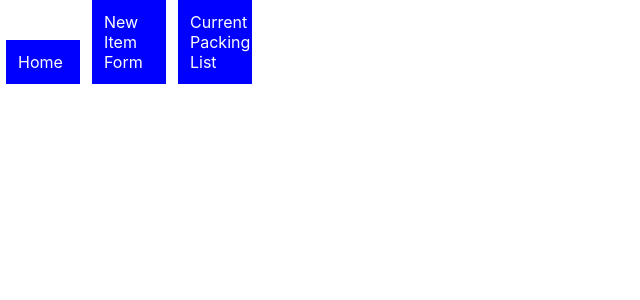
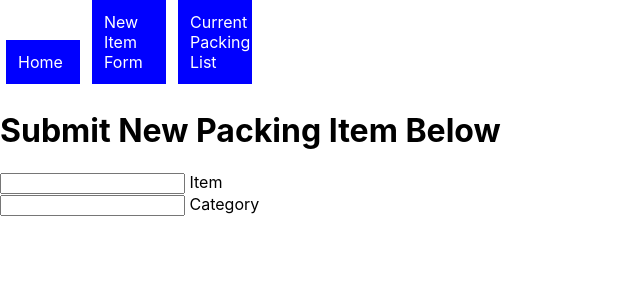
Before and after one commit to turitzinv/phase-2-final-project, a React (Create React App) app: page /newitemform in a window 1280 px wide. Shown: the top 300 px of the page, without its empty margins (0-640 px from the left). Built offline with nearby package versions, Linux system fonts and the light colour scheme; data requests are answered from the project's data file.

Commit message:
Added a table to CurrentPackingList component and began creating the form for New Item Form.

```diff
--- a/src/components/NewItemForm.js
+++ b/src/components/NewItemForm.js
@@ -1,11 +1,21 @@
-import React from 'react'
+import React from "react";
 
-function NewItemForm () {
+function NewItemForm() {
   return (
     <div>
-
+      <h1>Submit New Packing Item Below</h1>
+      <form>
+        <div class="input-field">
+          <input id="item" type="text" />
+          <label for="item"> Item</label>
+        </div>
+        <div class="input-field">
+          <input id="category" type="text" />
+          <label for="category"> Category</label>
+        </div>
+      </form>
     </div>
-  )
+  );
 }
 
 export default NewItemForm;
```
